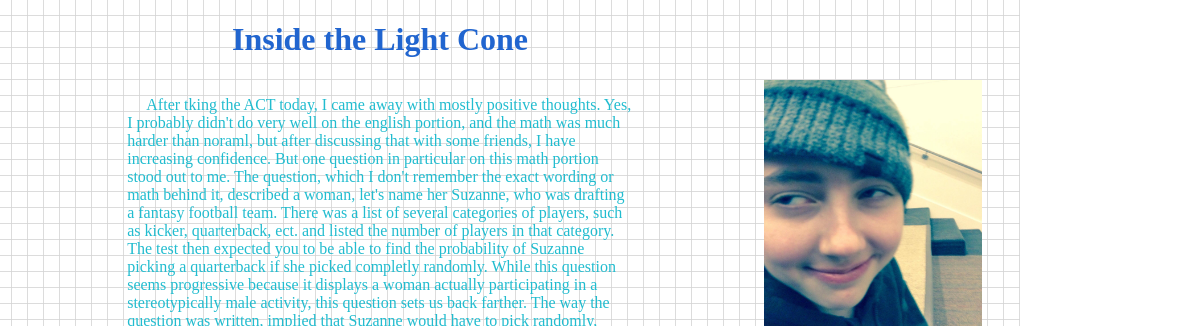
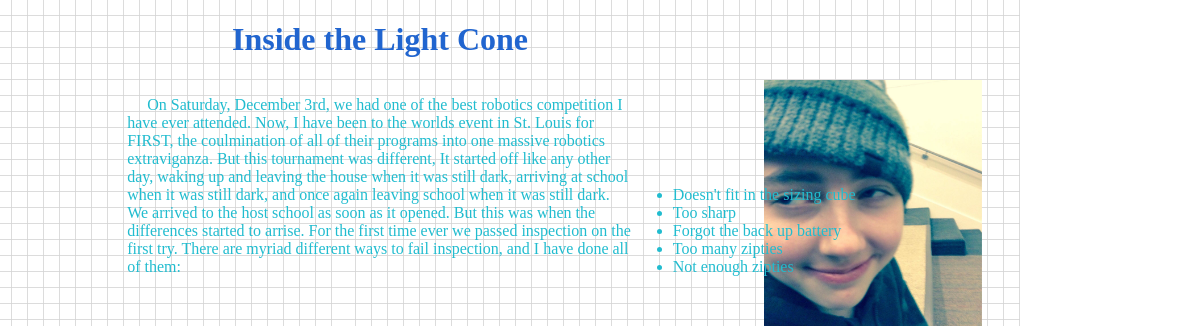
Before and after one commit to astarr8/astarr8.github.io, a plain HTML site: page index.html in a window 1280 px wide. Shown: the top 326 px of the page, 260-1438 px from the left, 1178 px wide, since content can reach past the window. Drawn offline with Linux system fonts and the light colour scheme.

Commit message:
changed first entry

```diff
--- a/index.html
+++ b/index.html
@@ -17,24 +17,19 @@
 		</p>
 		<p id="entries">
 			&emsp;
-			After tking the ACT today, I came away with mostly positive thoughts. Yes, I probably didn't do very well on the english portion,
-			and the math was much harder than noraml, but after discussing that with some friends, I have increasing confidence. But one question
-			in particular on this math portion stood out to me. The question, which I don't remember the exact wording or math behind it, described a woman,
-			let's name her Suzanne, who was drafting a fantasy football team. There was a list of several categories of players, such as kicker, quarterback,
-			ect. and listed the number of players in that category. The test then expected you to be able to find the probability of Suzanne
-			picking a quarterback if she picked completly randomly. While this question seems progressive because it displays a woman actually participating in
-			a stereotypically male activity, this question sets us back farther. The way the question was written, implied that Suzanne would have to pick randomly,
-			because she didn't know anything about football. Picking someone for fantasy football isn't hard to make an educated guess on, one can spend less than
-			five minutes reviewing basic statistics on football and end up choosing someone that is not terrible. Not even looking the stats, Suzanne should
-			at least know she needs a variety of players to have a chance at success. Taking all of these factors into account, there is no reason Suzanne
-			should be picking randomly, and making the assumption that is a simple messagionsitic stance that has no place on a national test.
-			I paid a lot of money to take this test, and when I take five hours out of my day to take this, the weekend before finals, I would
-			like to know that the ACT company does not descriminating against me. Now I know that I enjoy tons of privelages as a white American,
-			and that there are worse offences against the other minorities of the world, but this question was very easily avoidable. There are
-			many other probability questions that the test creators can make, there is absolutely no need to exxagerate any stereotypes against any person.
-			All of this being said, I need to say how lucky I am to be taking this test, the fact that I am taking it means that I need it to apply
-			to college, and that I have an opportunity to go to college. I do not want to be conciliatory to the sexist test writers, but to take
-			action against the gilded society we have as a direct result of the cracking foundation that was formed for us hundreds of years ago.
+			On Saturday, December 3rd, we had one of the best robotics competition I have ever attended. Now, I have been to the worlds event in
+			St. Louis for FIRST, the coulmination of all of their programs into one massive robotics extraviganza. But this tournament was different,
+			It started off like any other day, waking up and leaving the house when it was still dark, arriving at school when it was still dark,
+			and once again leaving school when it was still dark. We arrived to the host school as soon as it opened. But this was when the differences
+			started to arrise. For the first time ever we passed inspection on the first try. There are myriad different ways to fail inspection, and
+			I have done all of them:
+			<ul id="entries">
+				<li> Doesn't fit in the sizing cube </li>
+				<li> Too sharp </li>
+				<li> Forgot the back up battery </li>
+				<li> Too many zipties </li>
+				<li> Not enough zipties </li>
+			</ul>
 		<p>
 	</body>
 </html>
```
